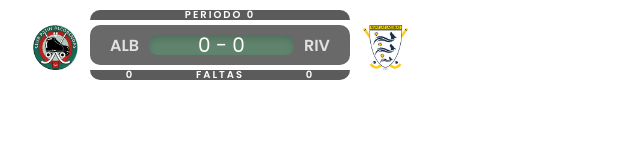
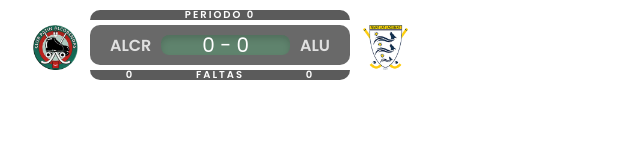
Before and after one commit to danielhergil/fmp-scoreboard-app, a website: page index.html in a window 1280 px wide. Shown: the full height of the page, 0-640 px from the left. Drawn offline with Linux system fonts and the light colour scheme; no server answers.

Commit message:
Updated scoreboard index.html

```diff
--- a/index.html
+++ b/index.html
@@ -130,19 +130,19 @@
 
           <!-- Team 1 logo (outside row width) -->
           <div class="team-logo team-logo-left">
-            <img src="team1Logo.png" alt="ALB" style="width:90px;height:90px;">
+            <img src="team1Logo.png" alt="ALCR" style="width:90px;height:90px;">
           </div>
 
           <!-- Team names and score (row 2 with logo width included) -->
           <div class="team-names-score">
-            <div class="team-name" id="team1-name">ALB</div>
+            <div class="team-name" id="team1-name">ALCR</div>
             <div class="score" id="score">0 - 0</div>
-            <div class="team-name" id="team2-name">RIV</div>
+            <div class="team-name" id="team2-name">ALU</div>
           </div>
 
           <!-- Team 2 logo (outside row width) -->
           <div class="team-logo team-logo-right">
-          <img src="team2Logo.png" alt="RIV" style="width:90px;height:90px;">
+          <img src="team2Logo.png" alt="ALU" style="width:90px;height:90px;">
           </div>
 
           <!-- Fouls -->
```
